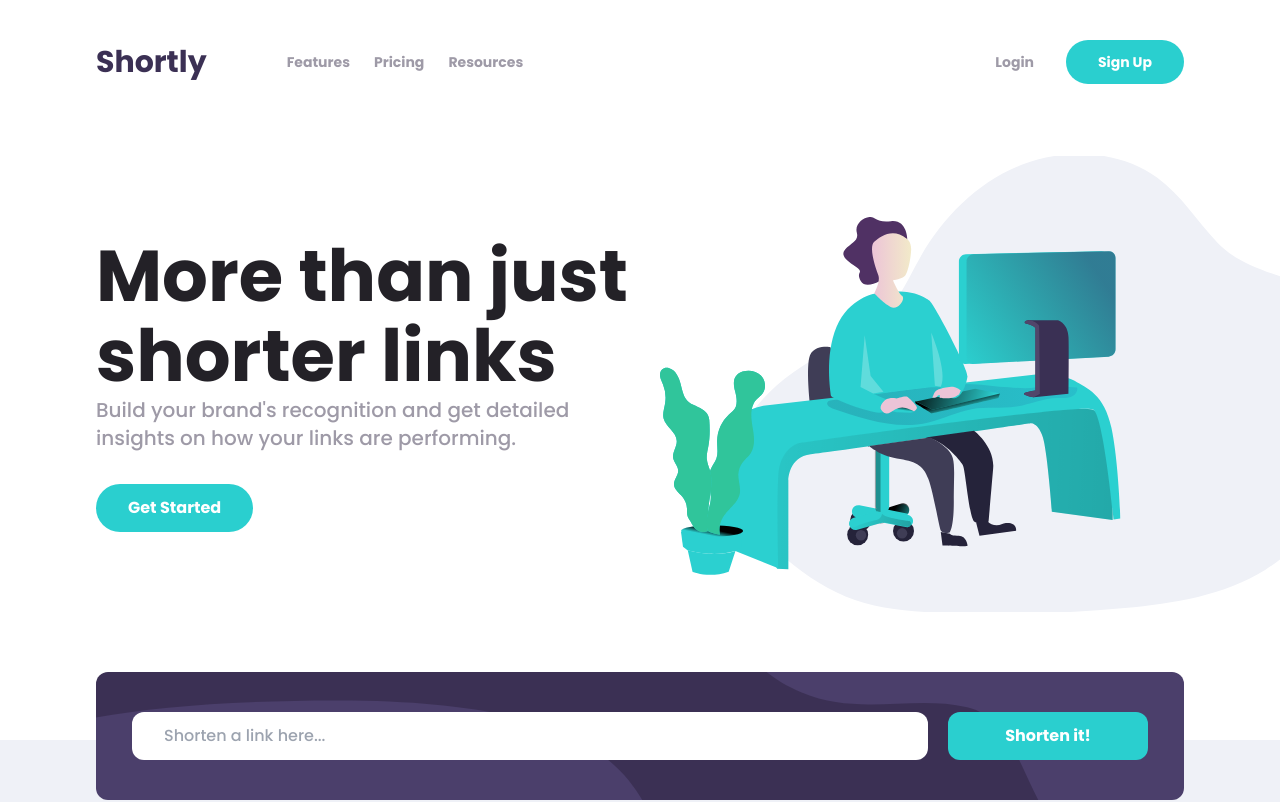
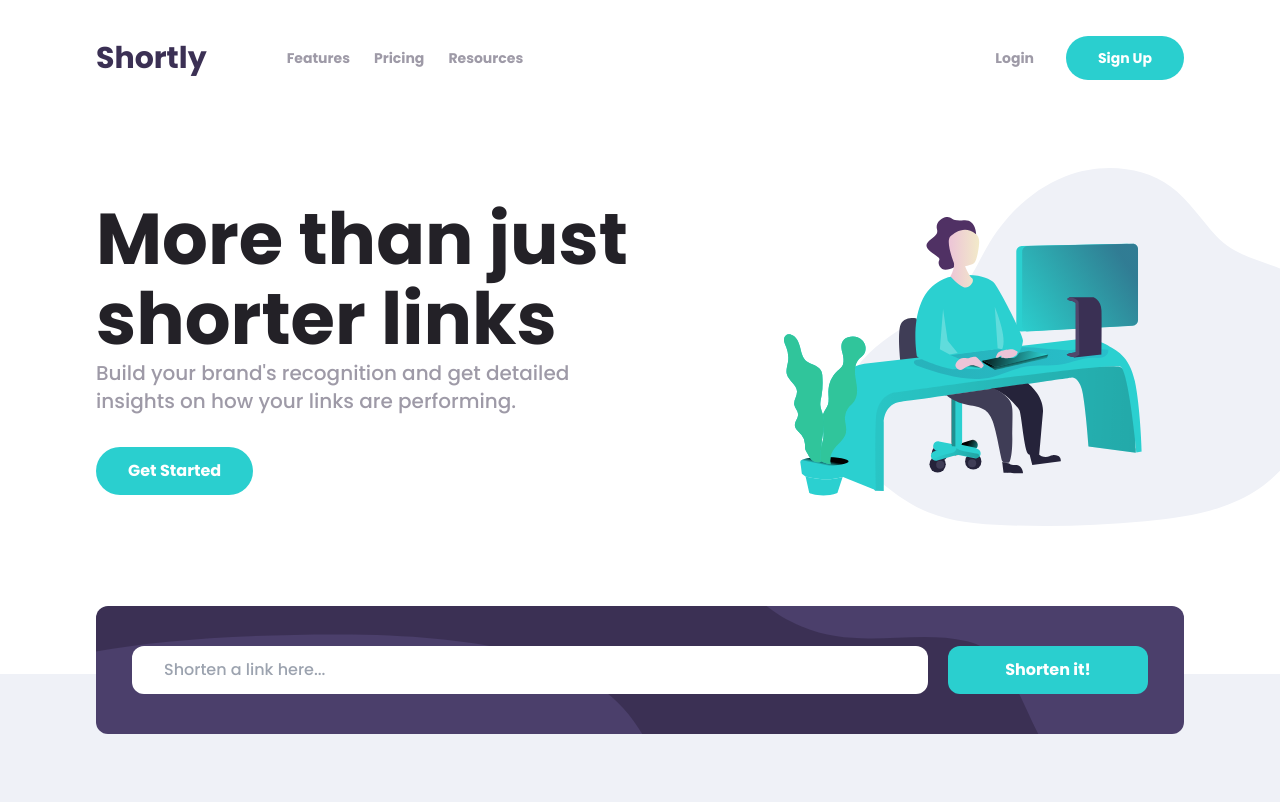
Before and after one commit to mhmmdhandika/shorter-link, a React (Create React App) app: page / in a window 1280 px wide. Shown: the top 802 px of the page. Built offline with nearby package versions, Linux system fonts and the light colour scheme.

Commit message:
Create responsive navbar

```diff
--- a/src/components/Header.js
+++ b/src/components/Header.js
@@ -2,7 +2,7 @@ import IllustrationWorking from '../assets/images/illustration-working.svg';
 
 function Header() {
   return (
-    <header className='my-8 py-20 relative section-padding grid grid-cols-2 items-center overflow-hidden'>
+    <header className='my-8 py-5 relative section-padding grid grid-cols-2 items-center overflow-hidden'>
       <div>
         <h1 className='text-neutral-very-dark-violet text-7xl font-bold leading-[5rem]'>
           More than just shorter links
@@ -15,9 +15,9 @@ function Header() {
       </div>
       <img
         src={IllustrationWorking}
-        width={700}
+        width={900}
         alt='Illustration working'
-        className='absolute top-50 -right-20'
+        className='ml-36'
       />
     </header>
   );
--- a/src/components/Navbar.js
+++ b/src/components/Navbar.js
@@ -1,17 +1,35 @@
+import { useRef } from 'react';
 import pagesList from '../data/pages.json';
 
 function Navbar() {
+  const navContent = useRef(null);
+
+  const handleHamburger = e => {
+    navContent.current.classList.toggle('hidden');
+  };
+
   return (
-    <nav className='section-padding py-10 flex justify-between items-center gap-x-20 font-bold text-[1.125rem]'>
+    <nav className='section-padding bg-white sticky top-0 z-50 w-full font-bold text-[1.125rem] py-5 lg:py-9 flex justify-between items-center gap-x-20'>
       <h1 className='font-bold text-primary-dark-violet text-3xl'>Shortly</h1>
-      <ul className='mr-auto text-sm flex gap-x-6 text-neutral-grayfish-violet'>
-        {pagesList.map((item, index) => {
-          return <li key={index}>{item.name}</li>;
-        })}
-      </ul>
-      <div id='user-sign-in' className='text-neutral-grayfish-violet text-sm'>
-        <button className='px-8 py-3'>Login</button>
-        <button className='px-8 py-3 primary-button'>Sign Up</button>
+      <div className='hamburger-icon' onClick={handleHamburger}>
+        <span></span>
+        <span></span>
+        <span></span>
+      </div>
+      <div
+        className='hidden grow text-lg text-center text-white absolute top-20 p-10 left-7 right-7 bg-primary-dark-violet rounded-xl lg:text-sm lg:p-0 lg:text-neutral-grayfish-violet lg:flex lg:bg-transparent lg:static justify-between items-center'
+        ref={navContent}
+      >
+        <ul className='mr-auto flex flex-col gap-y-6 lg:flex-row lg:gap-x-6 lg:text-sm'>
+          {pagesList.map((item, index) => {
+            return <li key={index}>{item.name}</li>;
+          })}
+        </ul>
+        <hr className='my-6 lg:hidden' />
+        <div id='user-sign-in' className='flex flex-col gap-y-6 lg:flex-row'>
+          <button className='px-8 lg:py-3 '>Login</button>
+          <button className='px-8 py-3 primary-button'>Sign Up</button>
+        </div>
       </div>
     </nav>
   );
--- a/src/components/Tracking.js
+++ b/src/components/Tracking.js
@@ -13,6 +13,7 @@ function Tracking() {
         </p>
       </div>
       <div className='track flex justify-evenly items-baseline gap-10 h-72'>
+        {/* TODO: */}
         {listTrack.map((item, index) => {
           return (
             <article key={index} className='bg-white p-11 rounded-lg'>
--- a/src/index.css
+++ b/src/index.css
@@ -21,12 +21,20 @@
 }
 
 @layer components {
+  .hamburger-icon {
+    @apply w-7 h-6 flex flex-col justify-between lg:hidden;
+  }
+
+  .hamburger-icon span {
+    @apply h-[4px] w-full block bg-neutral-grayfish-violet;
+  }
+
   .primary-button {
     @apply bg-primary-cyan text-white rounded-3xl px-8 py-3 font-bold;
   }
 
   .section-padding {
-    @apply px-24;
+    @apply px-7 lg:px-24;
   }
 }
 
```
